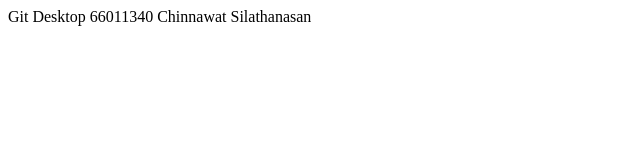
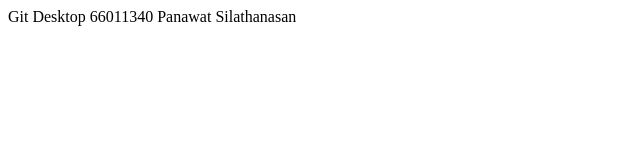
Before and after one commit to kanechinnawat/git101, a plain HTML site: page index.html in a window 1280 px wide. Shown: the full height of the page, 0-640 px from the left. Drawn offline with Linux system fonts and the light colour scheme.

Commit message:
modify index.html

```diff
--- a/index.html
+++ b/index.html
@@ -6,6 +6,6 @@
     <title>Document</title>
 </head>
 <body>
-    Git Desktop 66011340 Chinnawat Silathanasan
+    Git Desktop 66011340 Panawat Silathanasan
 </body>
 </html>
```
